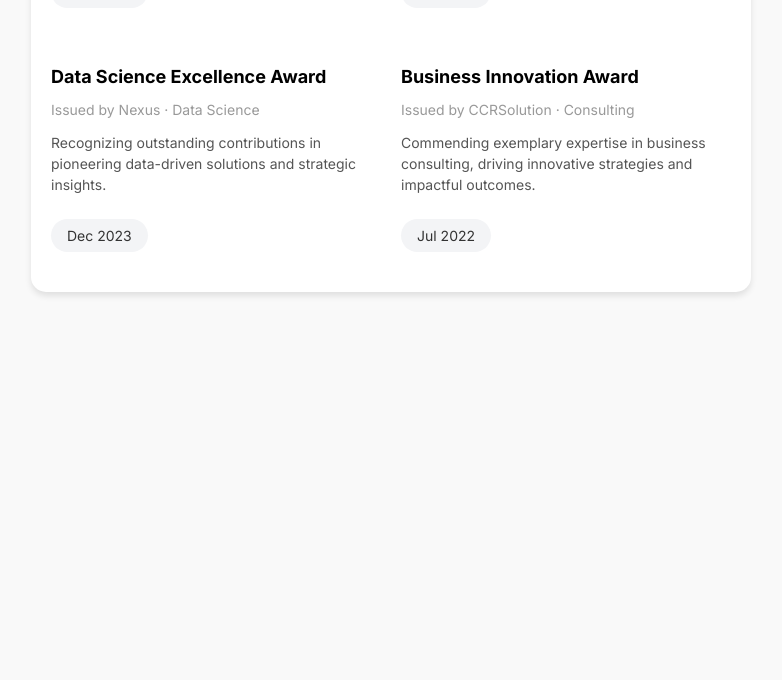
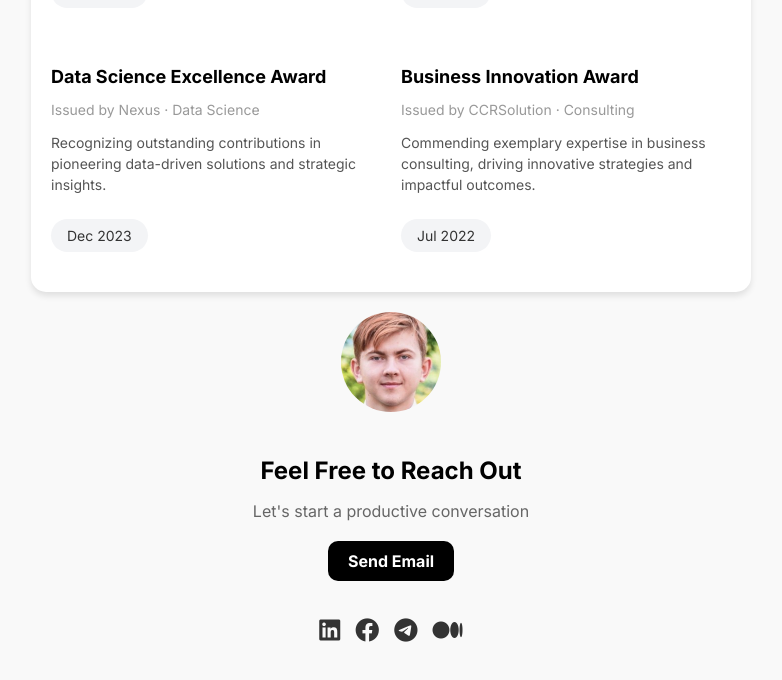
Before and after one commit to oreoqke/my-website, a React (Create React App) app in the folder my-app/: page / in a window 1280 px wide. Shown: the part 3713-4393 px from the top of the page, without its empty margins (249-1031 px from the left). Built offline with nearby package versions, Linux system fonts and the light colour scheme.

Commit message:
contact section

```diff
--- a/my-app/src/App.js
+++ b/my-app/src/App.js
@@ -6,6 +6,7 @@ import Education from './Education';
 import Skills from './Skills';
 import Languages from './Languages';
 import Awards from './Awards';
+import Contact from './Contact';
 
 function App() {
   return (
@@ -48,6 +49,7 @@ function App() {
         {/* optional section */}
       </div>
       <div id="contact">
+        <Contact />
       </div>
     </div>
   );
--- /dev/null
+++ b/my-app/src/Contact.css
@@ -0,0 +1,66 @@
+/* Base styling for the contact section */
+.contact {
+    max-width: 680px;
+    margin: 0 auto;
+    padding: 20px;
+    font-family: 'Inter', sans-serif;
+    text-align: center;
+  }
+
+  /* Contact header section */
+  .contact-header {
+    margin-bottom: 40px;
+  }
+
+  .contact-profile-pic {
+    width: 100px;
+    height: 100px;
+    border-radius: 50%;
+    object-fit: cover;
+    margin-bottom: 20px;
+  }
+
+  .contact h2 {
+    font-size: 24px;
+    font-weight: 700;
+    margin-bottom: 10px;
+  }
+
+  .contact p {
+    font-size: 16px;
+    color: #666;
+    margin-bottom: 20px;
+  }
+
+  .contact-btn {
+    background-color: #000;
+    color: #fff;
+    padding: 10px 20px;
+    border: none;
+    border-radius: 10px;
+    cursor: pointer;
+    font-size: 16px;
+    font-weight: 600;
+    margin-bottom: 20px;
+  }
+
+  .contact-btn:hover {
+    background-color: #333;
+  }
+
+  /* Social Icons styling */
+  .social-icons {
+    display: flex;
+    justify-content: center;
+    gap: 15px;
+    margin-top: 15px;
+  }
+
+  .social-icons a {
+    font-size: 24px;
+    color: #333;
+  }
+
+  .social-icons a:hover {
+    color: #000;
+  }
--- /dev/null
+++ b/my-app/src/Contact.js
@@ -0,0 +1,51 @@
+import React, { useState } from 'react';
+import './Contact.css'; // Assuming this is your CSS file
+
+const Contact = () => {
+  const [formData, setFormData] = useState({
+    fullName: '',
+    email: '',
+    message: '',
+  });
+
+  const handleChange = (e) => {
+    const { name, value } = e.target;
+    setFormData({ ...formData, [name]: value });
+  };
+
+  const handleSubmit = (e) => {
+    e.preventDefault();
+    // Handle form submission logic here
+    console.log('Form Data:', formData);
+  };
+
+  return (
+    <section className="contact">
+      <div className="contact-header">
+        <img src="Alexey_Kovalenko.jpg" alt="Profile" className="contact-profile-pic" />
+        <h2>Feel Free to Reach Out</h2>
+        <p>Let's start a productive conversation</p>
+        <button className="contact-btn">Send Email</button>
+        <div className="social-icons">
+          {/* Replace # with actual social media links */}
+          <a href="#" target="_blank" rel="noopener noreferrer">
+            <i className="fab fa-linkedin"></i>
+          </a>
+          <a href="#" target="_blank" rel="noopener noreferrer">
+            <i className="fab fa-facebook"></i>
+          </a>
+          <a href="#" target="_blank" rel="noopener noreferrer">
+            <i className="fab fa-telegram"></i>
+          </a>
+          <a href="#" target="_blank" rel="noopener noreferrer">
+            <i className="fab fa-medium"></i>
+          </a>
+        </div>
+      </div>
+
+
+    </section>
+  );
+};
+
+export default Contact;
```
